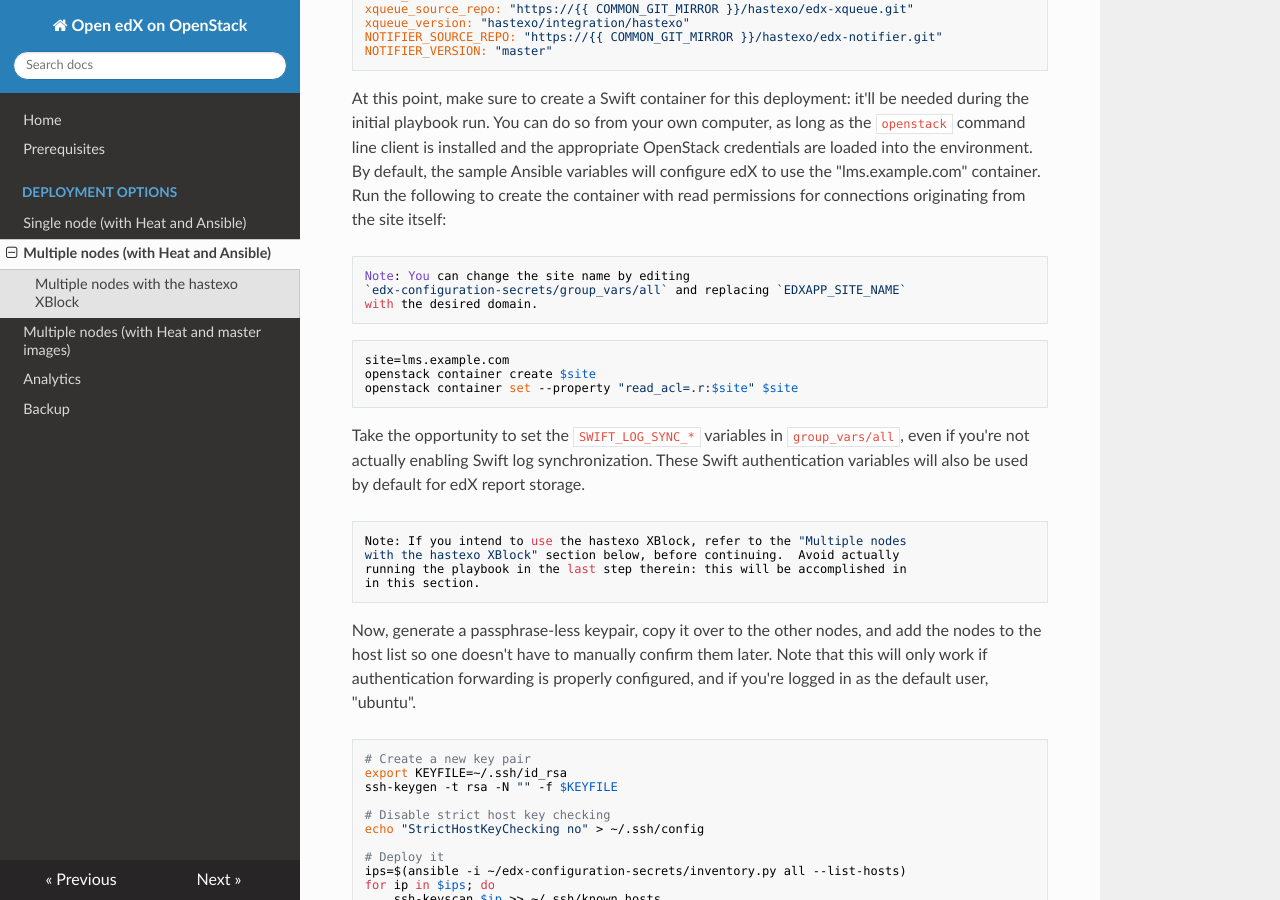
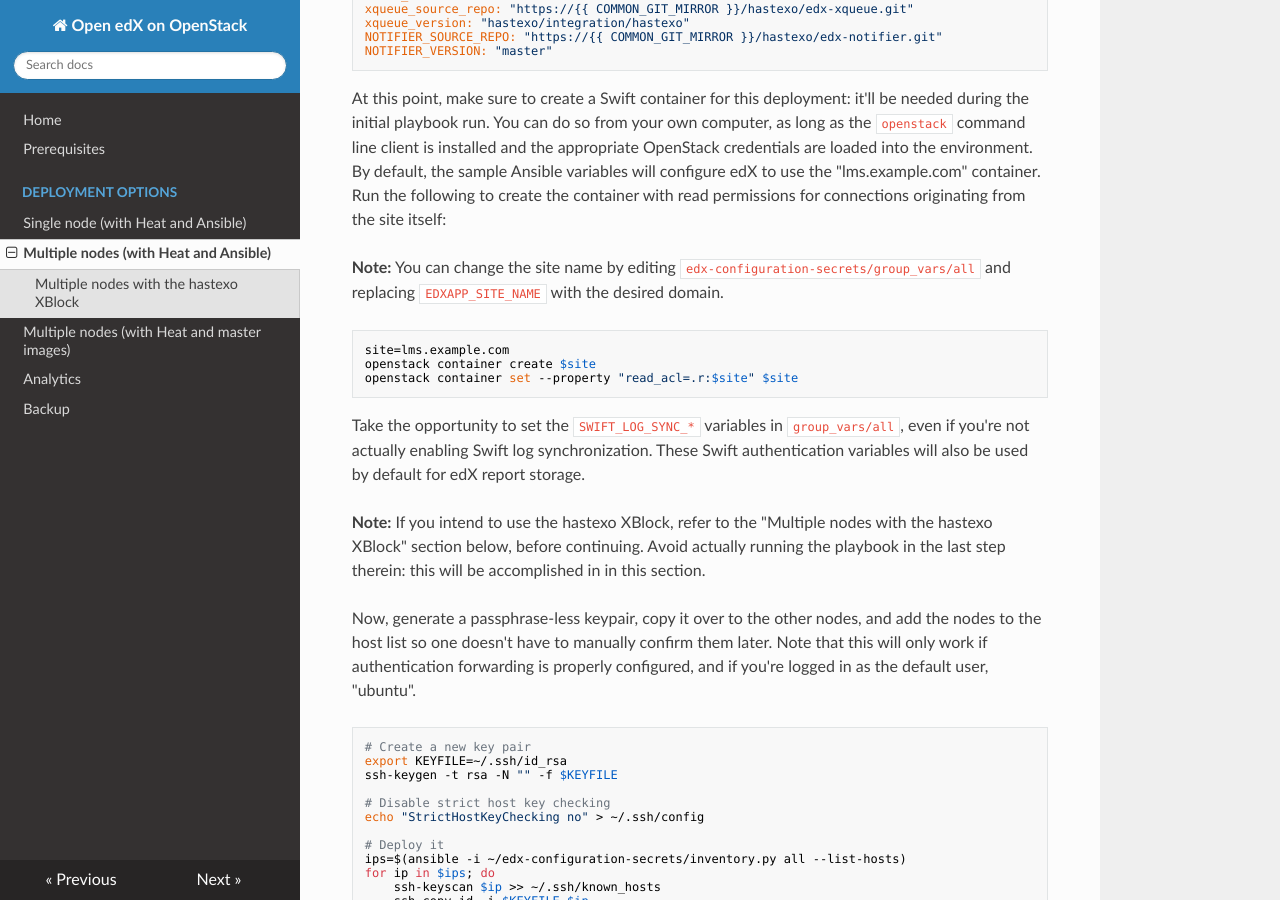
Before and after one commit to arbrandes/openedx-on-openstack, an MkDocs documentation site: the page built from docs/deployment/multiple-ansible.md, in a window 1280 px wide and 900 px high, scrolled down 1294 px. Built offline with MkDocs 1.6.1, drawn with Linux system fonts in a browser that asks for light colours; nearby versions of some CDN libraries; old or Windows-style settings are respelled for this version of MkDocs; part of the change alters nothing that is shown.

Commit message:
Fix botched indentation

````diff
--- a/docs/deployment/multiple-ansible.md
+++ b/docs/deployment/multiple-ansible.md
@@ -81,9 +81,9 @@ the sample Ansible variables will configure edX to use the "lms.example.com"
 container.  Run the following to create the container with read permissions for
 connections originating from the site itself:
 
-    Note: You can change the site name by editing
-    `edx-configuration-secrets/group_vars/all` and replacing `EDXAPP_SITE_NAME`
-    with the desired domain.
+**Note:** You can change the site name by editing
+`edx-configuration-secrets/group_vars/all` and replacing
+`EDXAPP_SITE_NAME` with the desired domain.
 
 ```bash
 site=lms.example.com
@@ -96,10 +96,10 @@ Take the opportunity to set the `SWIFT_LOG_SYNC_*` variables in
 synchronization.  These Swift authentication variables will also be used by
 default for edX report storage.
 
-    Note: If you intend to use the hastexo XBlock, refer to the "Multiple nodes
-    with the hastexo XBlock" section below, before continuing.  Avoid actually
-    running the playbook in the last step therein: this will be accomplished in
-    in this section.
+**Note:** If you intend to use the hastexo XBlock, refer to the
+"Multiple nodes with the hastexo XBlock" section below, before
+continuing.  Avoid actually running the playbook in the last step
+therein: this will be accomplished in in this section.
 
 Now, generate a passphrase-less keypair, copy it over to the other nodes, and
 add the nodes to the host list so one doesn't have to manually confirm them
````
